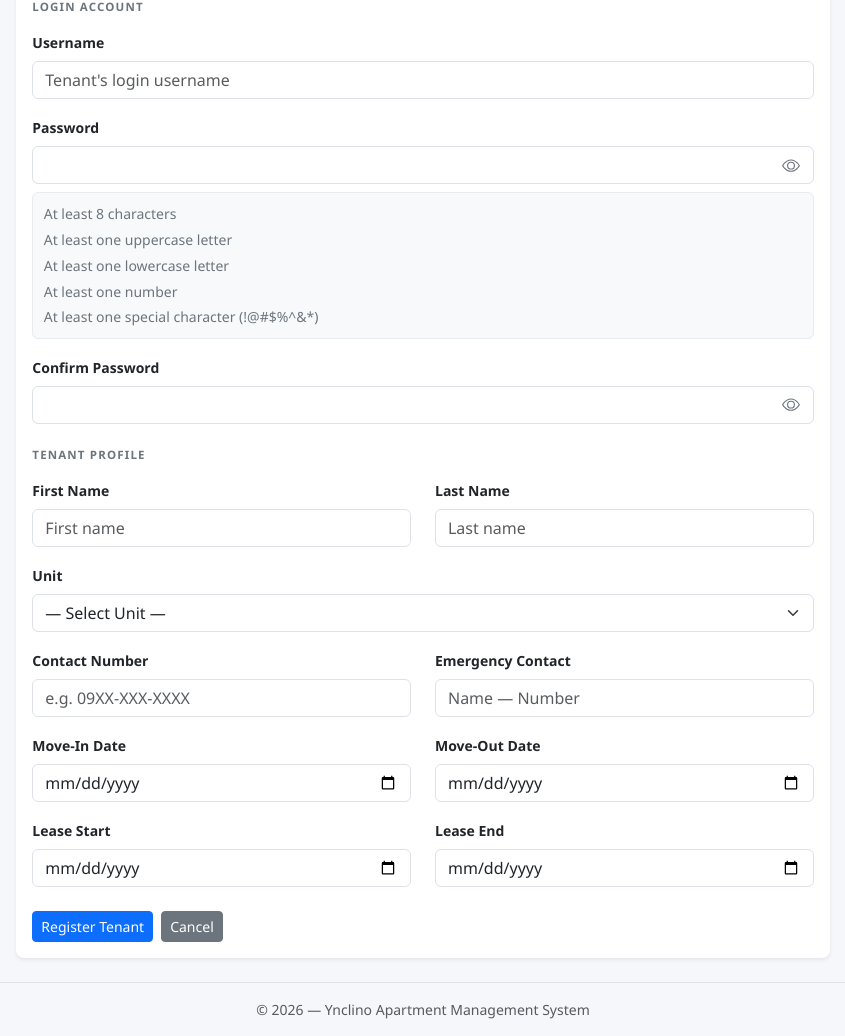
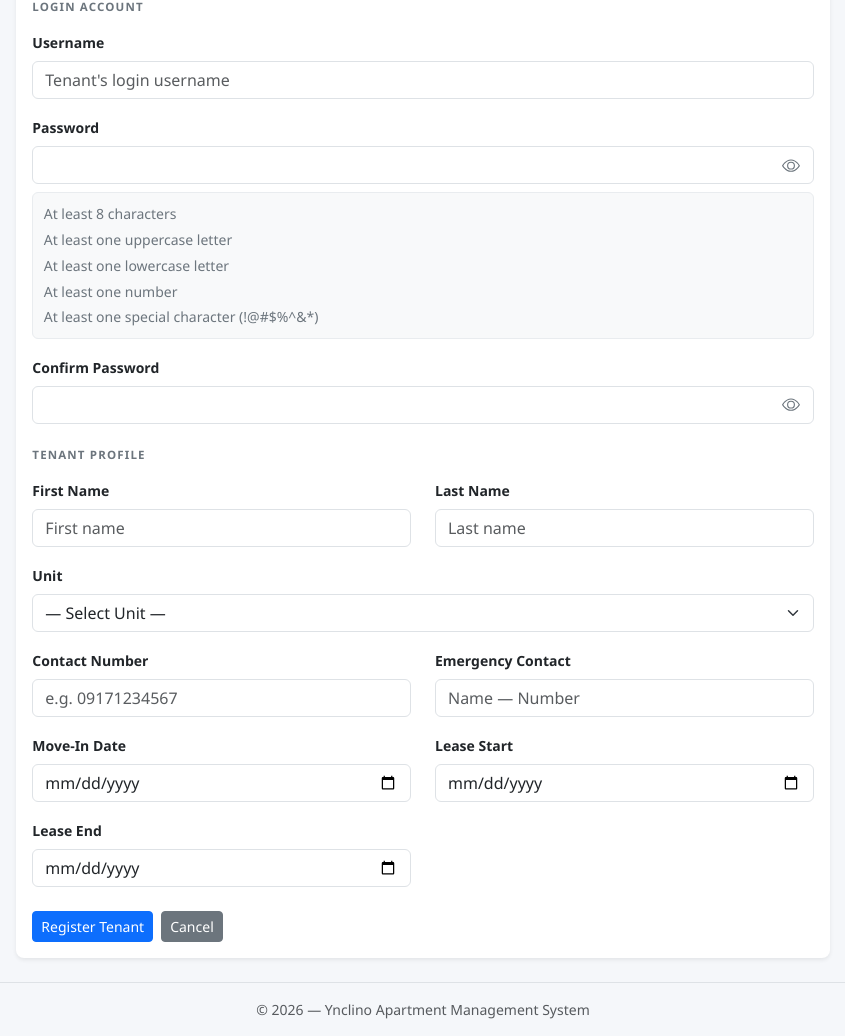
Before and after one commit to clarkkyyy1104/ynclino-apartment-management-system, an ASP.NET Core app: page /Tenants/Create in a window 1280 px wide. Shown: the part 137-1173 px from the top of the page, without its empty margins (217-1062 px from the left). Run offline with ASP.NET Core 8, Linux system fonts and the light colour scheme; the visitor is signed in with stand-in values (Sample User, id 1); the project's own start-up code is not run, and a stand-in starts its controllers and pages; some libraries are stand-ins or nearby versions.

Commit message:
Apply groupmate field validation feedback
Units:
- Remove redundant Unit Details view/action (kept in Tenants management)
- Rent Price & Capacity now numeric inputs with min/step restrictions

Tenants:
- First/Last name reject numeric characters
- Contact Number accepts digits only (7–15)
- Move-Out Date removed from registration form (auto-set on move-out)
- Move-In Date and Lease Start cannot be set to past dates
  (calendar min=today + server-side validation)

https://claude.ai/code/session_01BTaUUN7W48QkX6AzaoszDG

```diff
--- a/Controllers/TenantsController.cs
+++ b/Controllers/TenantsController.cs
@@ -83,6 +83,13 @@ namespace YnclinoAMS.Controllers
                 ModelState.AddModelError("Username", "Username is required.");
             if (string.IsNullOrWhiteSpace(vm.Password))
                 ModelState.AddModelError("Password", "Password is required.");
+
+            // Move-In / Lease Start cannot be set to a date in the past
+            var today = DateTime.Today;
+            if (vm.MoveInDate.HasValue && vm.MoveInDate.Value.Date < today)
+                ModelState.AddModelError("MoveInDate", "Move-In Date cannot be in the past.");
+            if (vm.LeaseStart.HasValue && vm.LeaseStart.Value.Date < today)
+                ModelState.AddModelError("LeaseStart", "Lease Start cannot be in the past.");
 
             if (!ModelState.IsValid)
             {
--- a/Models/ViewModels/TenantViewModel.cs
+++ b/Models/ViewModels/TenantViewModel.cs
@@ -30,15 +30,18 @@ namespace YnclinoAMS.Models.ViewModels
 
         [Required(ErrorMessage = "First Name is required.")]
         [MaxLength(50)]
+        [RegularExpression(@"^[A-Za-zñÑ .'-]+$", ErrorMessage = "First Name may not contain numbers.")]
         [Display(Name = "First Name")]
         public string FirstName { get; set; } = string.Empty;
 
         [Required(ErrorMessage = "Last Name is required.")]
         [MaxLength(50)]
+        [RegularExpression(@"^[A-Za-zñÑ .'-]+$", ErrorMessage = "Last Name may not contain numbers.")]
         [Display(Name = "Last Name")]
         public string LastName { get; set; } = string.Empty;
 
         [MaxLength(20)]
+        [RegularExpression(@"^\+?[0-9]{7,15}$", ErrorMessage = "Contact Number must contain digits only (7–15 digits).")]
         [Display(Name = "Contact Number")]
         public string? ContactNumber { get; set; }
 
--- a/Views/Tenants/Create.cshtml
+++ b/Views/Tenants/Create.cshtml
@@ -78,7 +78,7 @@
                     <div class="row mb-3">
                         <div class="col-md-6">
                             <label asp-for="ContactNumber" class="form-label fw-semibold small"></label>
-                            <input asp-for="ContactNumber" class="form-control" placeholder="e.g. 09XX-XXX-XXXX" />
+                            <input asp-for="ContactNumber" class="form-control" inputmode="numeric" placeholder="e.g. 09171234567" />
                             <span asp-validation-for="ContactNumber" class="text-danger small"></span>
                         </div>
                         <div class="col-md-6">
@@ -91,25 +91,20 @@
                     <div class="row mb-3">
                         <div class="col-md-6">
                             <label asp-for="MoveInDate" class="form-label fw-semibold small"></label>
-                            <input asp-for="MoveInDate" class="form-control" type="date" />
+                            <input asp-for="MoveInDate" class="form-control" type="date" min="@DateTime.Today.ToString("yyyy-MM-dd")" />
                             <span asp-validation-for="MoveInDate" class="text-danger small"></span>
                         </div>
                         <div class="col-md-6">
-                            <label asp-for="MoveOutDate" class="form-label fw-semibold small"></label>
-                            <input asp-for="MoveOutDate" class="form-control" type="date" />
-                            <span asp-validation-for="MoveOutDate" class="text-danger small"></span>
+                            <label asp-for="LeaseStart" class="form-label fw-semibold small"></label>
+                            <input asp-for="LeaseStart" class="form-control" type="date" min="@DateTime.Today.ToString("yyyy-MM-dd")" />
+                            <span asp-validation-for="LeaseStart" class="text-danger small"></span>
                         </div>
                     </div>
 
                     <div class="row mb-4">
                         <div class="col-md-6">
-                            <label asp-for="LeaseStart" class="form-label fw-semibold small"></label>
-                            <input asp-for="LeaseStart" class="form-control" type="date" />
-                            <span asp-validation-for="LeaseStart" class="text-danger small"></span>
-                        </div>
-                        <div class="col-md-6">
                             <label asp-for="LeaseEnd" class="form-label fw-semibold small"></label>
-                            <input asp-for="LeaseEnd" class="form-control" type="date" />
+                            <input asp-for="LeaseEnd" class="form-control" type="date" min="@DateTime.Today.ToString("yyyy-MM-dd")" />
                             <span asp-validation-for="LeaseEnd" class="text-danger small"></span>
                         </div>
                     </div>
--- a/Views/Tenants/Edit.cshtml
+++ b/Views/Tenants/Edit.cshtml
@@ -85,7 +85,7 @@
                     <div class="row mb-3">
                         <div class="col-md-6">
                             <label asp-for="ContactNumber" class="form-label fw-semibold small"></label>
-                            <input asp-for="ContactNumber" class="form-control" />
+                            <input asp-for="ContactNumber" class="form-control" inputmode="numeric" placeholder="e.g. 09171234567" />
                             <span asp-validation-for="ContactNumber" class="text-danger small"></span>
                         </div>
                         <div class="col-md-6">
--- a/Views/Units/Create.cshtml
+++ b/Views/Units/Create.cshtml
@@ -33,14 +33,14 @@
                         <label asp-for="RentPrice" class="form-label fw-semibold"></label>
                         <div class="input-group">
                             <span class="input-group-text">₱</span>
-                            <input asp-for="RentPrice" class="form-control" placeholder="0.00" />
+                            <input asp-for="RentPrice" class="form-control" type="number" min="0.01" step="0.01" placeholder="0.00" />
                         </div>
                         <span asp-validation-for="RentPrice" class="text-danger small"></span>
                     </div>
 
                     <div class="mb-3">
                         <label asp-for="Capacity" class="form-label fw-semibold"></label>
-                        <input asp-for="Capacity" class="form-control" placeholder="e.g. 2" />
+                        <input asp-for="Capacity" class="form-control" type="number" min="1" step="1" placeholder="e.g. 2" />
                         <span asp-validation-for="Capacity" class="text-danger small"></span>
                     </div>
 
--- a/Views/Units/Edit.cshtml
+++ b/Views/Units/Edit.cshtml
@@ -33,14 +33,14 @@
                         <label asp-for="RentPrice" class="form-label fw-semibold"></label>
                         <div class="input-group">
                             <span class="input-group-text">₱</span>
-                            <input asp-for="RentPrice" class="form-control" />
+                            <input asp-for="RentPrice" class="form-control" type="number" min="0.01" step="0.01" />
                         </div>
                         <span asp-validation-for="RentPrice" class="text-danger small"></span>
                     </div>
 
                     <div class="mb-3">
                         <label asp-for="Capacity" class="form-label fw-semibold"></label>
-                        <input asp-for="Capacity" class="form-control" />
+                        <input asp-for="Capacity" class="form-control" type="number" min="1" step="1" />
                         <span asp-validation-for="Capacity" class="text-danger small"></span>
                     </div>
 
--- a/Views/Units/Index.cshtml
+++ b/Views/Units/Index.cshtml
@@ -61,7 +61,6 @@
                     </td>
                     <td>@unit.DateAdded.ToString("MMM dd, yyyy")</td>
                     <td>
-                        <a asp-action="Details" asp-route-id="@unit.UnitID" class="btn btn-sm btn-outline-info">Details</a>
                         <a asp-action="Edit" asp-route-id="@unit.UnitID" class="btn btn-sm btn-outline-primary">Edit</a>
                         <a asp-action="Delete" asp-route-id="@unit.UnitID" class="btn btn-sm btn-outline-danger">Delete</a>
                     </td>
```
Also changed, not shown: Controllers/UnitsController.cs (+0 -13 lines), Views/Units/Details.cshtml (deleted, +0 -57 lines).
